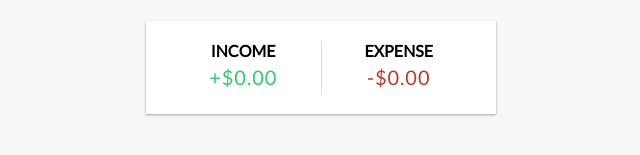
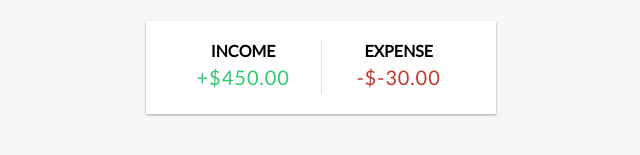
Before and after one commit to NjukiG/my-expence-tracker, a React (Create React App) app: page / in a window 1280 px wide. Shown: the part 136-291 px from the top of the page, without its empty margins (319-959 px from the left). Built offline with nearby package versions, Linux system fonts and the light colour scheme.

Commit message:
Rendered the income and expences component

```diff
--- a/src/components/IncomeExpence.js
+++ b/src/components/IncomeExpence.js
@@ -1,19 +1,28 @@
-import React from "react";
+import React, { useContext } from "react";
+import { GlobalContext } from "../context/GlobalState";
 
 function IncomeExpence() {
+
+  const {transactions} = useContext(GlobalContext)
+
+  const amounts = transactions.map((transaction) => transaction.amount)
+  const incomes = amounts.filter((amount) => amount > 0).reduce((amount, index) => (amount += index), 0).toFixed(2)
+  const expences = amounts.filter((amount) => amount < 0).reduce((amount, index) => (amount += index), 0).toFixed(2)
+  console.log(incomes)
+  console.log(expences)
   return (
     <div>
       <div className="inc-exp-container">
         <div>
           <h4>Income</h4>
           <p id="money-plus" className="money plus">
-            +$0.00
+            +${incomes}
           </p>
         </div>
         <div>
           <h4>Expense</h4>
           <p id="money-minus" className="money minus">
-            -$0.00
+            -${expences}
           </p>
         </div>
       </div>
```
